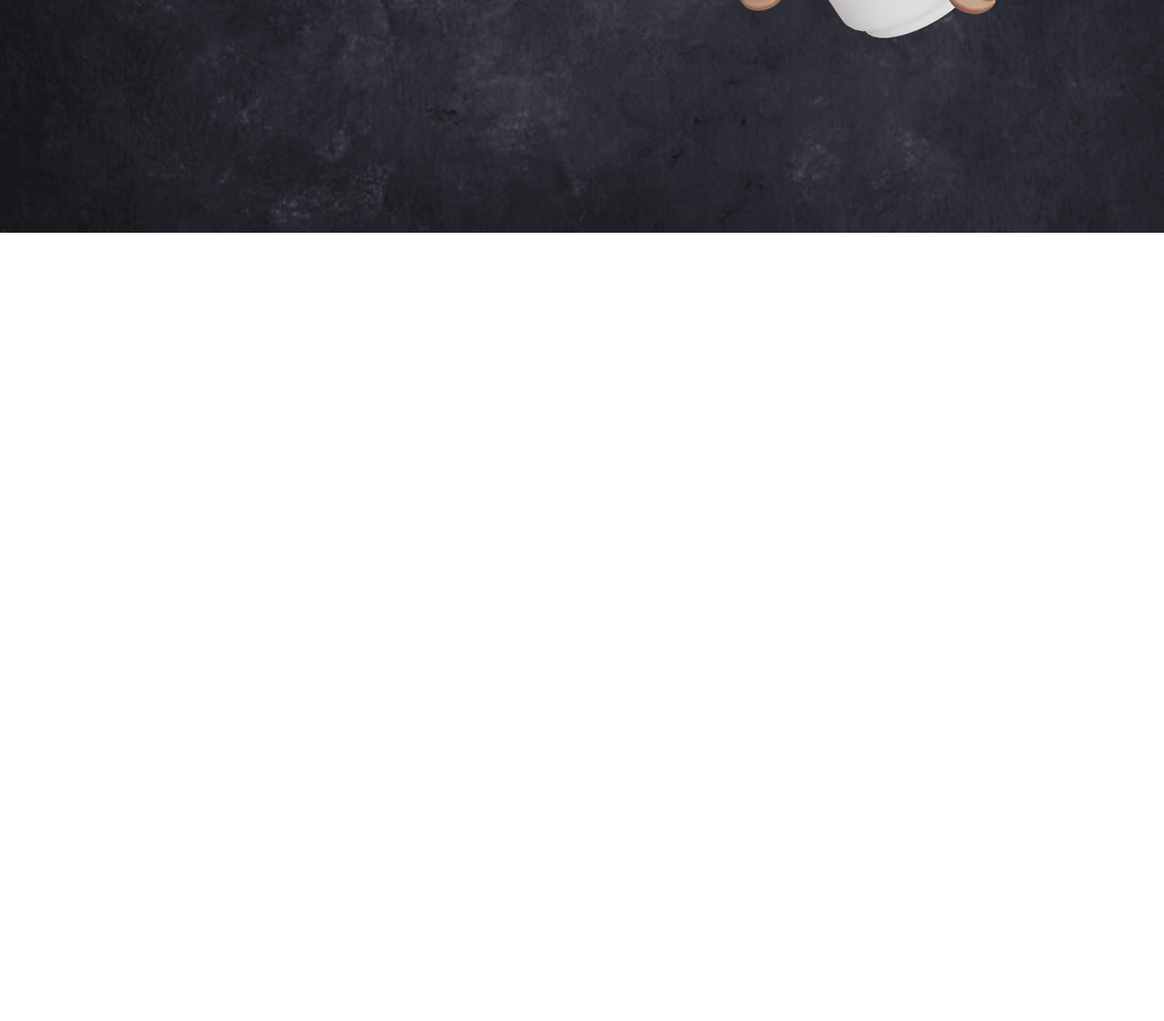
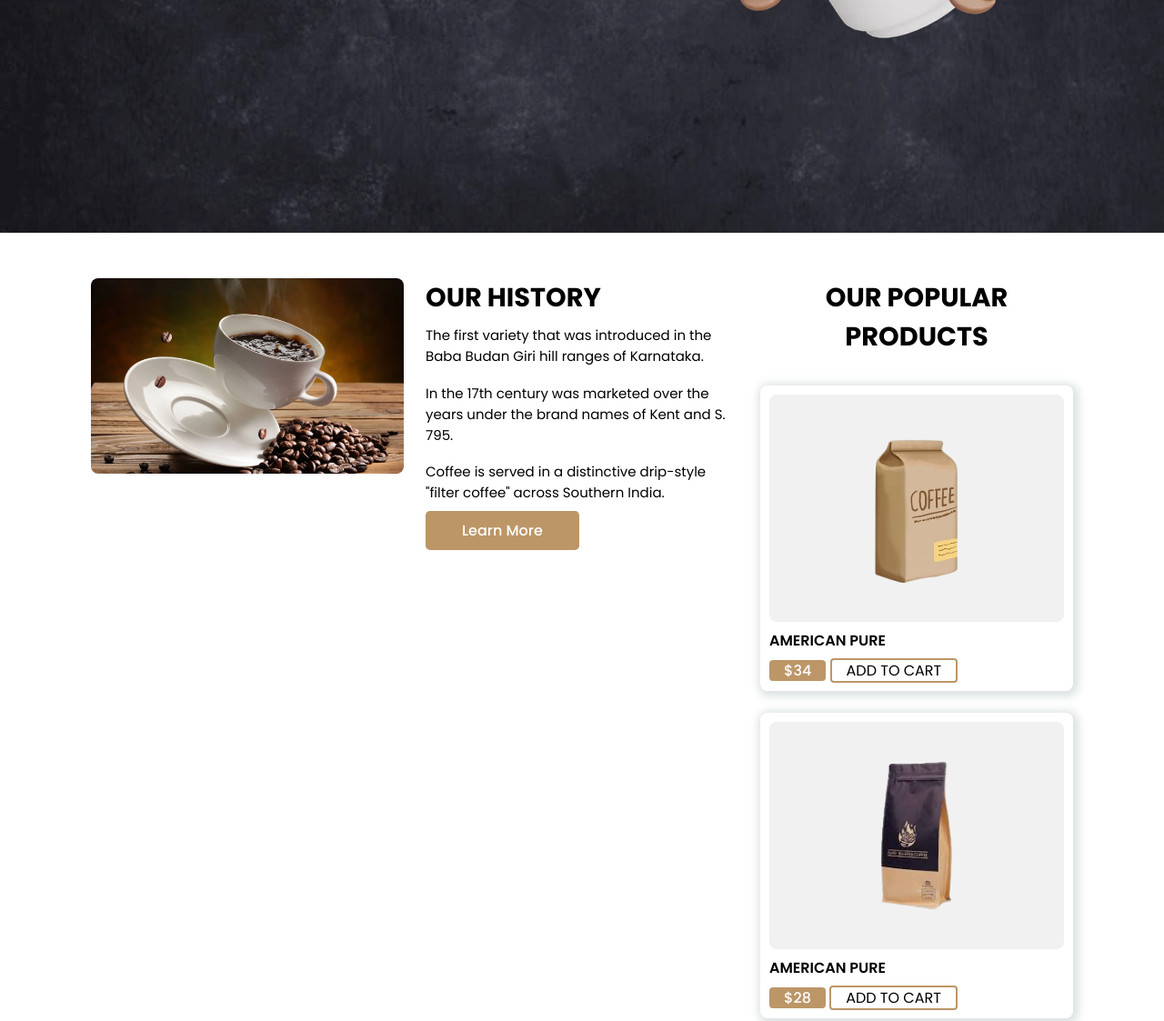
Before and after one commit to DeepakSekar003/coffee-day, a plain HTML site: page index.html in a window 1280 px wide. Shown: the part 544-1667 px from the top of the page at 91% size. Before the commit the page ends 800 px from the top, so only its background shows below. Drawn offline with nearby package versions, Linux system fonts and the light colour scheme.

Commit message:
working on the about and product page

```diff
--- a/index.html
+++ b/index.html
@@ -46,10 +46,96 @@
       <img src="img/main.png" alt="">
     </div>
   </section>
+  <!--About-->
+  <section class="about" id="about">
+    <div class="about-img">
+      <img src="img/about.png" alt="">
+    </div>
+    <div class="about-text">
+      <h2>Our History</h2>
+      <p>The first variety that was introduced in the Baba Budan Giri hill ranges of Karnataka.</p>
+      <p>In the 17th century was marketed over the years under the brand names of Kent and S. 795.</p>
+      <p>Coffee is served in a distinctive drip-style "filter coffee" across Southern India.</p>
+      <a href="#" class="btn">Learn More</a>
+    </div>
 
+  <!--products-->
+  <div class="products" id="products">
+    <div class="heading">
+      <h2> Our popular products</h2>
+    </div>
+  <!--Container-->
+  <div class="products-container">
+    <div class="box">
+      <img src="img/coffee 1.png" alt="">
+      <h3> American Pure</h3>
+      <div class="content">
+        <span>$34</span>
+        <a href="#">Add to cart</a>
+      </div>
+    </div>
 
+     <div class="box">
+      <img src="img/coffee 2.png" alt="">
+      <h3> American Pure</h3>
+      <div class="content">
+        <span>$28</span>
+        <a href="#">Add to cart</a>
+      </div>
+    </div>
 
+     <div class="box">
+      <img src="img/coffee 3.png" alt="">
+      <h3> American Pure</h3>
+      <div class="content">
+        <span>$25</span>
+        <a href="#">Add to cart</a>
+      </div>
+    </div>
 
+     <div class="box">
+      <img src="img/coffee 4.png" alt="">
+      <h3> American Pure</h3>
+      <div class="content">
+        <span>$50</span>
+        <a href="#">Add to cart</a>
+      </div>
+    </div>
+
+     <div class="box">
+      <img src="img/coffee 5.png" alt="">
+      <h3> American Pure</h3>
+      <div class="content">
+        <span>$75</span>
+        <a href="#">Add to cart</a>
+      </div>
+    </div>
+  </div>
+</section>
+  <!--Customers-->
+  <section class="customers" id="customers">
+    <div class="heading">
+      <h2> Our customer's</h2>
+    </div>
+
+   <!--Container-->
+  <div class="customers-container">
+    <div class="box">
+      <div class="stars">
+        <i class='bx bxs-str'></i>
+        <i class='bx bxs-str'></i>
+        <i class='bx bxs-str'></i>
+        <i class='bx bxs-str'></i>
+        <i class='bx bxs-str-half'></i>
+      </div>
+      <p> I ordered this coffee for special occasions,
+          but we ended up having it almost every day.
+          It is smooth and aromatic, going to order again!</p>
+          <h2>joshap</h2>
+          <img src="rev1.png" alt="">
+      </div>
+    </div>
+</section>
 
 
 
--- a/style.css
+++ b/style.css
@@ -24,9 +24,9 @@ section{
 img{
   width: 100%;
 }
-body{
+/* body{
   color: var(--bg-color)
-}
+} */
 
 header{
   position:fixed;
@@ -108,7 +108,7 @@ header{
 .home{
   /* width:100%; */
   min-height:100vh;
-  background-image:url(img/bg.png) ;
+  background-image:url(img/bg.png);
   background-repeat:no-repeat;
   background-size: cover;
   /* background-position:center; */
@@ -138,3 +138,92 @@ header{
 .btn:hover{
   background-color: #8a6f4d;
 }
+.about{
+  display:grid;
+  grid-template-columns: repeat(auto-fit,minmax(16rem,auto));
+  gap:1.5rem;
+}
+.about-img img{
+  border-radius: 0.5rem;
+}
+.about-text h2{
+  font-size:1.8rem;
+  text-transform: uppercase;
+}
+.about-text p{
+  font-size:0.938rem;
+  margin: 0.5rem 0 1.1rem;
+}
+.heading{
+  text-align:center;
+}
+.heading h2{
+  font-size:1.8rem;
+  text-transform: uppercase;
+}
+.products-container{
+  display:grid;
+  grid-template-columns: repeat(auto-fit,minmax(280px, auto));
+  gap: 1.5rem;
+  margin-top:2rem;
+}
+.products-container .box{
+  position: relative;
+  padding: 10px;
+  display: flex;
+  flex-direction: column;
+  justify-content: center;
+  border-radius:0.5rem;
+  box-shadow: var(--box-shadow);
+}
+.products-container img{
+  width:100%;
+  height:250px;
+  object-fit: contain;
+  object-position: center;
+  padding: 20px;
+  background:#f1f1f1;
+  border-radius:0.5rem;
+}
+.products-container h3{
+  font-size: 1rem;
+  font-weight: 600;
+  text-transform:uppercase;
+  margin: 0.5rem 0 0.5rem;
+}
+.products-container- .box .content{
+  display:flex;
+  align-items:center;
+  justify-content: space-around;
+}
+.products-container .box .content span{
+  padding:0 1rem;
+  color: var(--bg-color);
+  background:var(--main-color);
+  border-radius:4px;
+  font-weight: 500;
+}
+.products-container .box .content a{
+  padding:0 1rem;
+  color: var(--text-color);
+  border:2px solid var(--main-color);
+  border-radius:4px;
+  text-transform:uppercase;
+}
+.products-container .box .content a:hover{
+  background:var(--main-color);
+  color: var(--bg-color);
+  transition:0.3s all linear;
+}
+.customers-container{
+  display:grid;
+  grid-template-columns: repeat(auto-fit,minmax(280px, auto));
+  gap: 1.5rem;
+  margin-top:2rem;
+}
+.customer-container .box{
+  padding: 20px;
+  box-shadow: var(--box-shadow);
+  border-radius:0.5rem;
+  text-align: center;
+}
```
Also changed, not shown: img/coffee 1.png (added), img/coffee 2.png (added), img/coffee 3.png (added), img/coffee 4.png (added), img/coffee 5.png (added), img/rev1.png (added).
